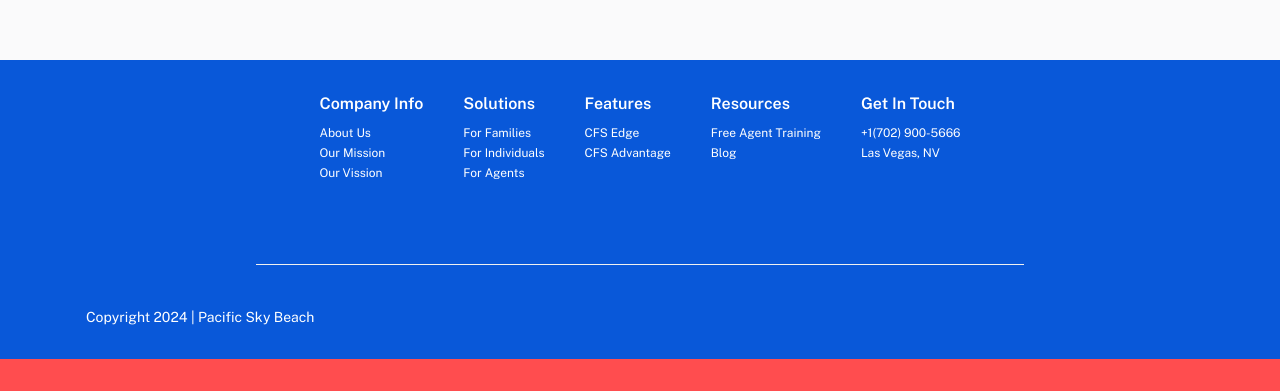
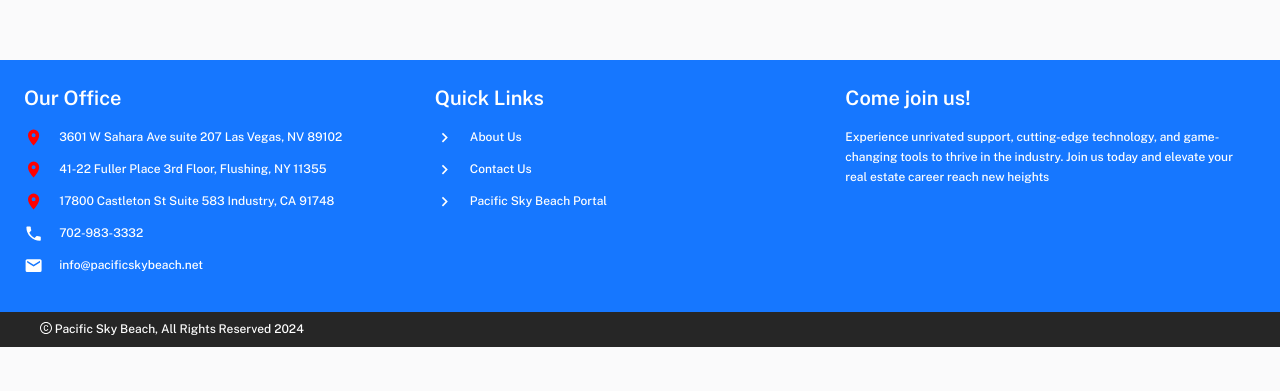
Before and after one commit to STI-App-Dev-2024/BSIT3.1C-Web-Based-Management-Pacific-Sky-Beach-Resort, a React (Vite) app in the folder client/: page / in a window 1280 px wide. Shown: the part 911-1302 px from the top of the page. After the commit the page ends 1258 px from the top, so only its background shows below. Built offline with nearby package versions, Linux system fonts and the light colour scheme.

Commit message:
Merged PR 30: Change Footer
- feat:change footer
- feat: chang footer

![image.png](https://dev.azure.com/Darryle-Environment/11d9f155-cc86-4753-8453-2e4a6294aa5d/_apis/git/repositories/c4678471-cdfe-413f-9190-370c5d712c2a/pullRequests/30/attachments/image.png)

Related work items: #50

```diff
--- a/client/package.json
+++ b/client/package.json
@@ -26,6 +26,8 @@
     "@fontsource/poppins": "^5.0.12",
     "@fontsource/public-sans": "^5.0.17",
     "@fontsource/roboto": "^5.0.12",
+    "@mdi/js": "^7.4.47",
+    "@mdi/react": "^1.6.1",
     "@mui/base": "^5.0.0-beta.38",
     "@mui/lab": "^5.0.0-alpha.167",
     "@mui/material": "^5.15.12",
--- a/client/src/layout/Wrapper/Footer.jsx
+++ b/client/src/layout/Wrapper/Footer.jsx
@@ -1,7 +1,11 @@
 import React from 'react';
+import Icon from '@mdi/react';
 import { useTheme } from '@mui/material/styles';
-import { Box, Container, Divider, Stack, Typography } from '@mui/material';
+import { Grid, Box, Typography, Stack } from '@mui/material';
+import { CopyrightOutlined } from '@ant-design/icons';
 
+import address from 'layout/footer-items/address';
+import quickLinks from 'layout/footer-items/quickLinks';
 
 const Footer = () => {
   const theme = useTheme();
@@ -9,92 +13,64 @@
   const currentYear = date.getFullYear();
   return (
     <React.Fragment>
+      <Grid
+        container
+        sx={{
+          backgroundColor: theme.palette.primary.main,
+          p: 3
+        }}
+      >
+        <Grid item md={4} sm={12}>
+          <Typography  mb={2}variant="h4" color="#ffffff">
+            Our Office
+          </Typography>
+          {address.map((ad) => (
+            <Stack key={ad.name} direction="row" alignItems="center" spacing={2} mb={1.5} >
+              <Icon path={ad.icon} color={ad.color} size={0.8} />
+              <Typography variant="subtitle2" color="#ffffff">
+                {ad.name}
+              </Typography>
+            </Stack>
+          ))}
+        </Grid>
+
+        <Grid item md={4} sm={12}>
+          <Typography  mb={2}variant="h4" color="#ffffff">
+           Quick Links
+          </Typography>
+          {quickLinks.map((ql) => (
+            <Stack key={ql.name} direction="row" alignItems="center" spacing={2} mb={1.5} >
+              <Icon path={ql.icon} color={ql.color} size={0.8} />
+              <Typography variant="subtitle2" color="#ffffff">
+                {ql.name}
+              </Typography>
+            </Stack>
+          ))}
+        </Grid>
+
+        <Grid item md={4} sm={12}>
+          <Typography  mb={2}variant="h4" color="#ffffff">
+           Come join us!
+          </Typography>
+          <Typography  mb={1}variant="subtitle2" color="#ffffff">
+           Experience unrivated support, cutting-edge technology, and game-changing tools to thrive
+           in the industry. Join us today and elevate your real estate career reach new heights
+          </Typography>
+        </Grid>
+
+
+      </Grid>
       <Box
         sx={{
-          backgroundColor: theme.palette.primary.dark,
-          padding: 2,
-          mt: 2
+          backgroundColor: theme.palette.secondary.dark,
+          pl: 5,
+          paddingBlock: 1
         }}
       >
-        <Container>
-          <Stack spacing={5} direction="row" justifyContent="center">
-            <Box>
-              <Typography marginBlock="1em .5em" variant="h5" color="white">
-                Company Info
-              </Typography>
-              <Typography variant="body2" color="white">
-                About Us
-                <br />
-                Our Mission
-                <br />
-                Our Vission
-              </Typography>
-            </Box>
-
-            <Box>
-              <Typography marginBlock="1em .5em" variant="h5" color="white">
-                Solutions
-              </Typography>
-              <Typography variant="body2" color="white">
-                For Families
-                <br />
-                For Individuals
-                <br />
-                For Agents
-              </Typography>
-            </Box>
-
-            <Box>
-              <Typography marginBlock="1em .5em" variant="h5" color="white">
-                Features
-              </Typography>
-              <Typography variant="body2" color="white">
-                CFS Edge
-                <br />
-                CFS Advantage
-              </Typography>
-            </Box>
-
-            <Box>
-              <Typography marginBlock="1em .5em" variant="h5" color="white">
-                Resources
-              </Typography>
-              <Typography variant="body2" color="white">
-                Free Agent Training
-                <br />
-                Blog
-              </Typography>
-            </Box>
-
-            <Box>
-              <Typography marginBlock="1em .5em" variant="h5" color="white">
-                Get In Touch
-              </Typography>
-              <Typography variant="body2" color="white">
-                +1(702) 900-5666
-                <br />
-                Las Vegas, NV
-              </Typography>
-            </Box>
-          </Stack>
-        </Container>
-        <Divider
-          sx={{
-            mx: 30,
-            marginTop: 10
-          }}
-        />
-        <Typography marginInline="5em" paddingBlock="3em 1em" variant="body1" color="white">
-          Copyright  {currentYear} | Pacific Sky Beach
+        <Typography variant="subtitle2" color="#ffffff">
+          <CopyrightOutlined /> Pacific Sky Beach, All Rights Reserved {currentYear}
         </Typography>
       </Box>
-
-      <Box
-        sx={{
-          backgroundColor: theme.palette.error.main,
-          padding: 2
-        }}
-      ></Box>
     </React.Fragment>
   );
 };
--- /dev/null
+++ b/client/src/layout/footer-items/address.js
@@ -0,0 +1,32 @@
+import { mdiMapMarker, mdiPhone, mdiEmail  } from '@mdi/js';
+
+const address = [
+  {
+
+    name: '3601 W Sahara Ave suite 207 Las Vegas, NV 89102',
+    icon: mdiMapMarker,
+    color: '#ff0000'
+  },
+  {
+    name: ' 41-22 Fuller Place 3rd Floor, Flushing, NY 11355',
+    icon: mdiMapMarker,
+     color: '#ff0000'
+  },
+  {
+    name: '17800 Castleton St Suite 583 Industry, CA 91748',
+    icon: mdiMapMarker,
+     color: '#ff0000'
+  },
+  {
+    name: '702-983-3332',
+    icon: mdiPhone,
+    color: '#ffffff'
+  },
+  {
+    name: 'info@pacificskybeach.net',
+    icon: mdiEmail,
+     color: '#ffffff'
+  }
+];
+
+export default address;
--- /dev/null
+++ b/client/src/layout/footer-items/quickLinks.js
@@ -0,0 +1,20 @@
+import {mdiChevronRight  } from '@mdi/js';
+const quickLinks = [
+  {
+    name: 'About Us',
+    icon: mdiChevronRight,
+    color:'#ffffff'
+  },
+  {
+    name: 'Contact Us',
+    icon: mdiChevronRight,
+    color:'#ffffff'
+  },
+  {
+    name: 'Pacific Sky Beach Portal',
+    icon: mdiChevronRight ,
+    color:'#ffffff'
+  }
+];
+
+export default quickLinks;
```
Also changed, not shown: 2 other files (tests, documents, lock files or other folders).
